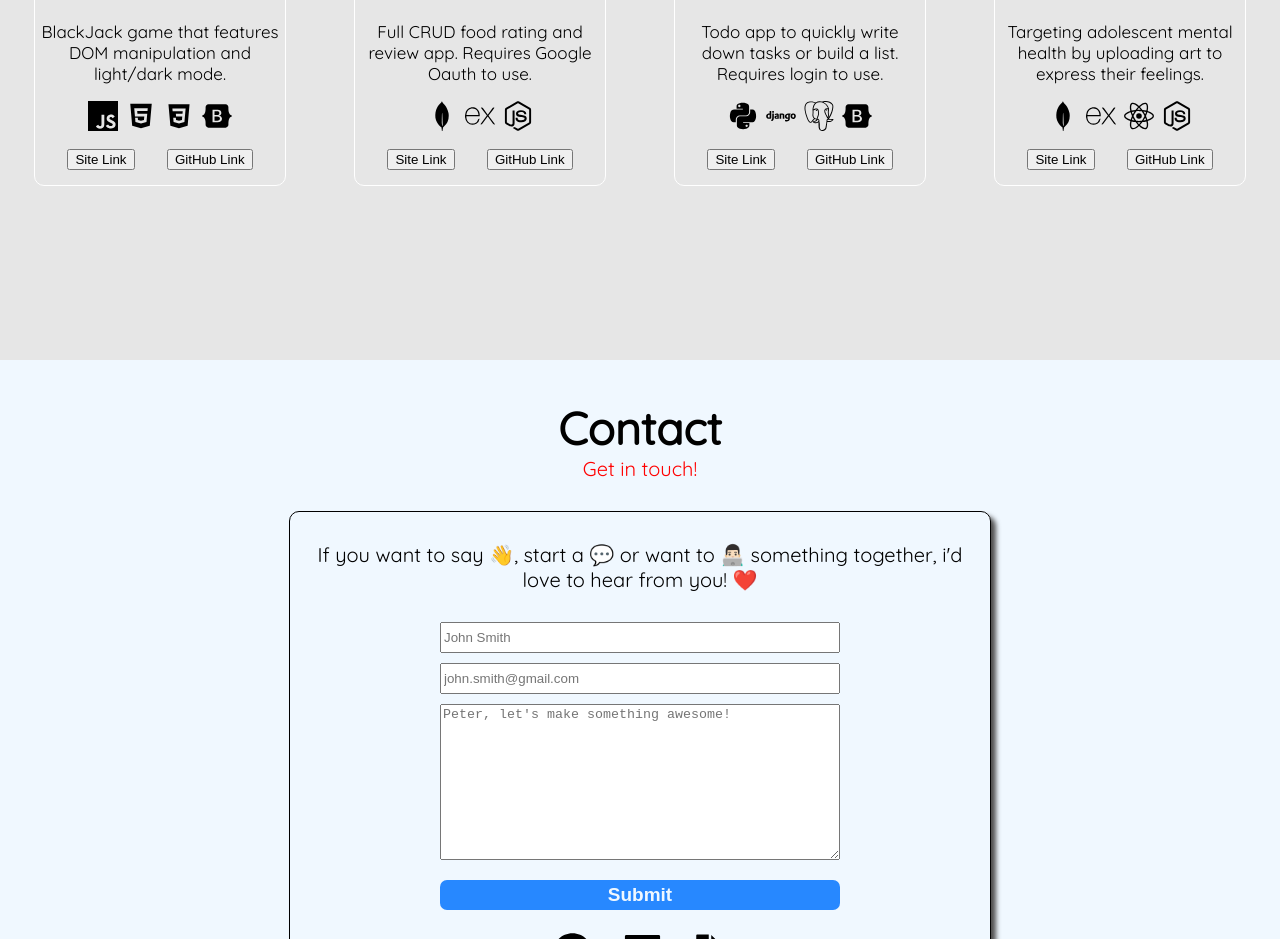
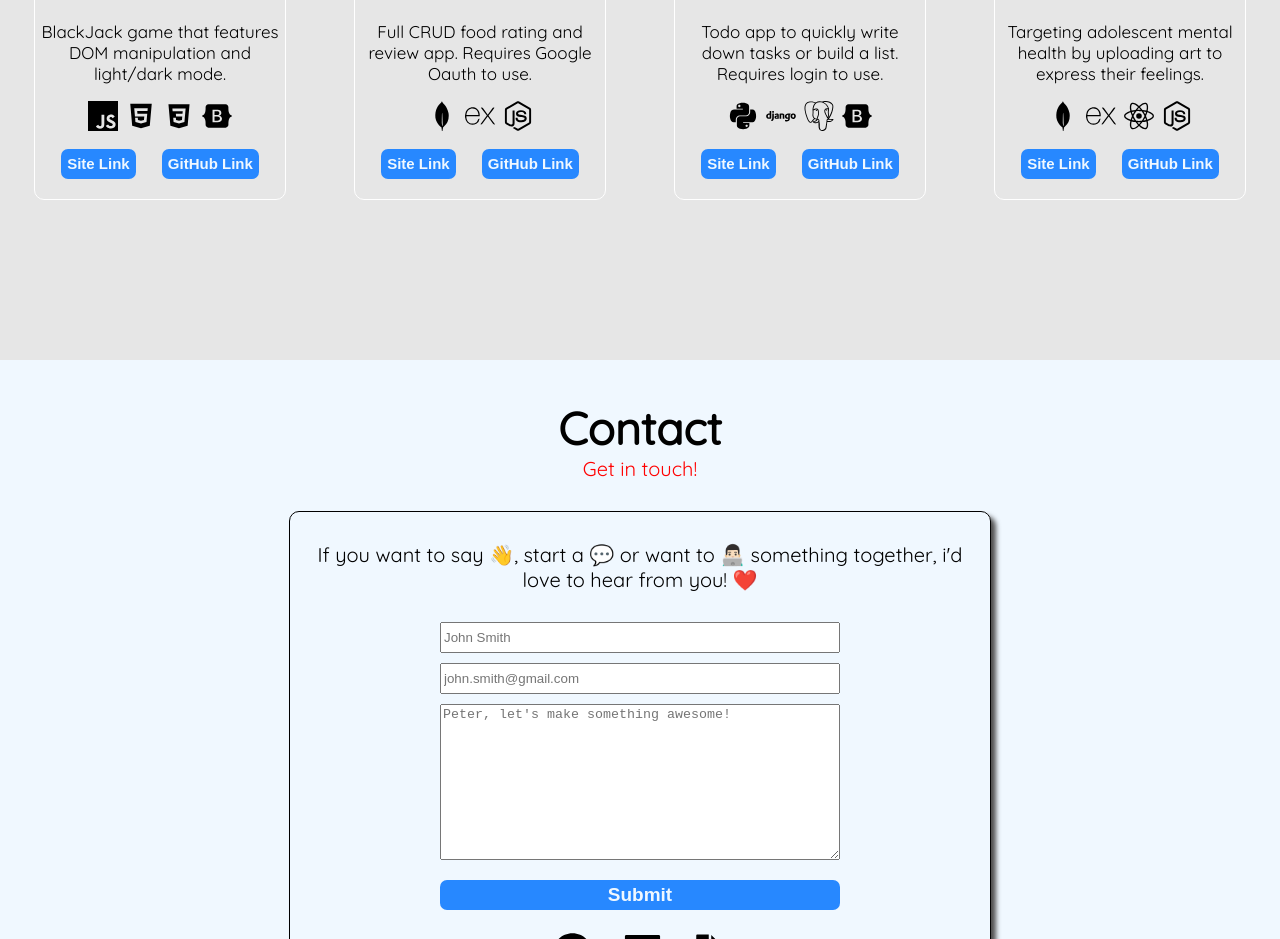
Before and after one commit to PPT87/my-portfolio, a React (Create React App) app: page / in a window 1280 px wide. Shown: the part 2840-3779 px from the top of the page. Built offline with nearby package versions, Linux system fonts and the light colour scheme.

Commit message:
add styles to buttons on project page

```diff
--- a/src/Pages/Projects/Projects.css
+++ b/src/Pages/Projects/Projects.css
@@ -67,7 +67,25 @@ text-align: center;
   display: flex;
   justify-content: space-evenly;
   padding-top: 10px;
-  padding-bottom: 5px;
+  padding-bottom: 10px;
+}
+
+.project-links button{
+  background: #2788ff;
+  border: none;
+  border-radius: 7px;
+  color: aliceblue;
+  cursor: pointer;
+  font-size: 15px;
+  font-weight: 600;
+  height: 30px;
+  transition: all 0.25s;
+}
+
+.project-links button:hover{
+  background-color: rgb(255, 56, 56);
+  color: aliceblue;
+  transform: scale(1.02);
 }
 
 .projects-wrapper{
```
